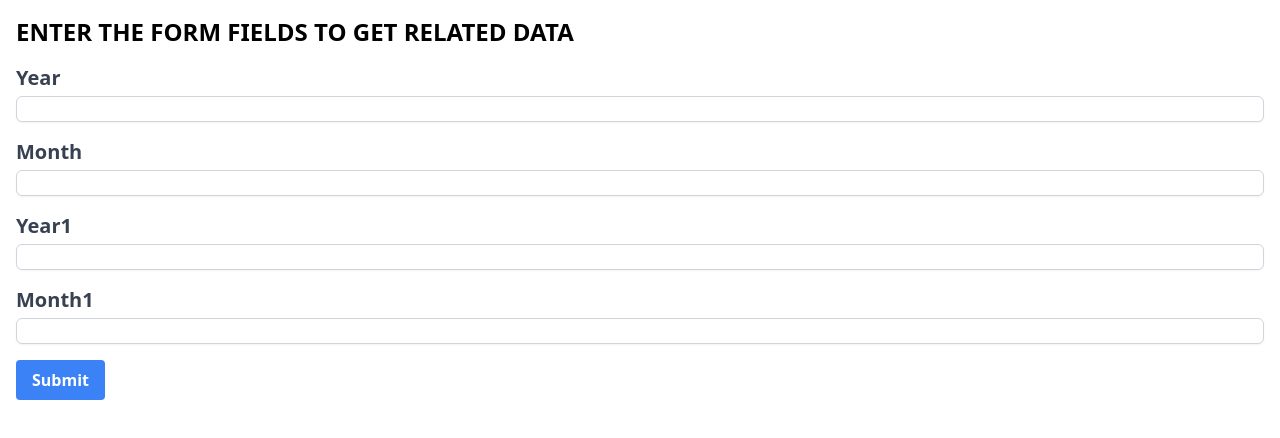
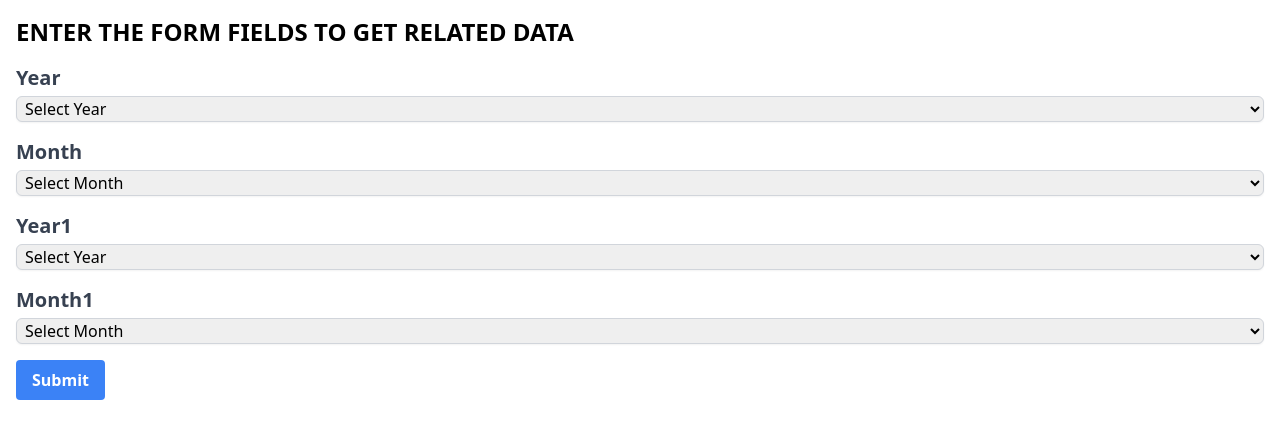
Before and after one commit to Ashar-riaz/Table_frontend, a React (Vite) app: page / in a window 1280 px wide. Shown: the top 438 px of the page. Built offline with nearby package versions, Linux system fonts and the light colour scheme.

Commit message:
dropdown added

```diff
--- a/src/components/InputForm.jsx
+++ b/src/components/InputForm.jsx
@@ -1,3 +1,74 @@
+// import React, { useState } from 'react';
+
+// const InputForm = ({ onSubmit }) => {
+//   const [year, setYear] = useState('');
+//   const [month, setMonth] = useState('');
+//   const [year1, setYear1] = useState('');
+//   const [month1, setMonth1] = useState('');
+
+//   const handleSubmit = (e) => {
+//     e.preventDefault();
+//     onSubmit({ year, month, year1, month1 });
+//   };
+
+//   return (
+//     <form onSubmit={handleSubmit} className="space-y-4">
+//       <div>
+//         <label htmlFor="year" className="block text-gray-700 text-xl font-semibold">Year</label>
+//         <input
+//           type="text"
+//           id="year"
+//           value={year}
+//           onChange={(e) => setYear(e.target.value)}
+//           className="mt-1 block w-full border-[1px] border-gray-300 rounded-md shadow-sm pl-1"
+//           required
+//         />
+//       </div>
+//       <div>
+//         <label htmlFor="month" className="block text-gray-700 text-xl font-semibold">Month</label>
+//         <input
+//           type="text"
+//           id="month"
+//           value={month}
+//           onChange={(e) => setMonth(e.target.value)}
+//           className="mt-1 block w-full border-[1px] border-gray-300 rounded-md shadow-sm pl-1"
+//           required
+//         />
+//       </div>
+//       <div>
+//         <label htmlFor="year1" className="block text-gray-700 text-xl font-semibold">Year1</label>
+//         <input
+//           type="text"
+//           id="year1"
+//           value={year1}
+//           onChange={(e) => setYear1(e.target.value)}
+//           className="mt-1 block w-full border-[1px] border-gray-300 rounded-md shadow-sm pl-1"
+//           required
+//         />
+//       </div>
+//       <div>
+//         <label htmlFor="month1" className="block text-gray-700 text-xl font-semibold">Month1</label>
+//         <input
+//           type="text"
+//           id="month1"
+//           value={month1}
+//           onChange={(e) => setMonth1(e.target.value)}
+//           className="mt-1 block w-full border-[1px] border-gray-300 rounded-md shadow-sm pl-1"
+//           required
+//         />
+//       </div>
+//       <button
+//         type="submit"
+//         className="bg-blue-500 hover:bg-blue-700 text-white font-semibold py-2 px-4 rounded"
+//       >
+//         Submit
+//       </button>
+//     </form>
+//   );
+// };
+
+// export default InputForm;
+
 import React, { useState } from 'react';
 
 const InputForm = ({ onSubmit }) => {
@@ -5,6 +76,12 @@ const InputForm = ({ onSubmit }) => {
   const [month, setMonth] = useState('');
   const [year1, setYear1] = useState('');
   const [month1, setMonth1] = useState('');
+
+    const years = Array.from({ length: 11 }, (_, i) => 2020 + i);
+    const months = [
+    'January', 'February', 'March', 'April', 'May', 'June',
+    'July', 'August', 'September', 'October', 'November', 'December'
+  ];
 
   const handleSubmit = (e) => {
     e.preventDefault();
@@ -15,47 +92,63 @@ const InputForm = ({ onSubmit }) => {
     <form onSubmit={handleSubmit} className="space-y-4">
       <div>
         <label htmlFor="year" className="block text-gray-700 text-xl font-semibold">Year</label>
-        <input
-          type="text"
+        <select
           id="year"
           value={year}
           onChange={(e) => setYear(e.target.value)}
           className="mt-1 block w-full border-[1px] border-gray-300 rounded-md shadow-sm pl-1"
           required
-        />
+        >
+          <option value="" disabled>Select Year</option>
+          {years.map(y => (
+            <option key={y} value={y}>{y}</option>
+          ))}
+        </select>
       </div>
       <div>
         <label htmlFor="month" className="block text-gray-700 text-xl font-semibold">Month</label>
-        <input
-          type="text"
+        <select
           id="month"
           value={month}
           onChange={(e) => setMonth(e.target.value)}
           className="mt-1 block w-full border-[1px] border-gray-300 rounded-md shadow-sm pl-1"
           required
-        />
+        >
+          <option value="" disabled>Select Month</option>
+          {months.map((month, index) => (
+            <option key={index} value={month}>{month}</option>
+          ))}
+        </select>
       </div>
       <div>
         <label htmlFor="year1" className="block text-gray-700 text-xl font-semibold">Year1</label>
-        <input
-          type="text"
+        <select
           id="year1"
           value={year1}
           onChange={(e) => setYear1(e.target.value)}
           className="mt-1 block w-full border-[1px] border-gray-300 rounded-md shadow-sm pl-1"
           required
-        />
+        >
+          <option value="" disabled>Select Year</option>
+          {years.map(y => (
+            <option key={y} value={y}>{y}</option>
+          ))}
+        </select>
       </div>
       <div>
         <label htmlFor="month1" className="block text-gray-700 text-xl font-semibold">Month1</label>
-        <input
-          type="text"
+        <select
           id="month1"
           value={month1}
           onChange={(e) => setMonth1(e.target.value)}
           className="mt-1 block w-full border-[1px] border-gray-300 rounded-md shadow-sm pl-1"
           required
-        />
+        >
+          <option value="" disabled>Select Month</option>
+          {months.map((month1, index) => (
+            <option key={index} value={month1}>{month1}</option>
+          ))}
+        </select>
       </div>
       <button
         type="submit"
--- a/src/pages/HomePage.jsx
+++ b/src/pages/HomePage.jsx
@@ -10,7 +10,7 @@ const HomePage = () => {
   const handleFormSubmit = async ({ year, month, year1, month1 }) => {
     try {
       // Make the API call with form data
-      const response = await axios.post('https://a1f0-116-90-119-33.ngrok-free.app/generate-report', {
+      const response = await axios.post('https://d063-39-46-213-12.ngrok-free.app/generate-report', {
         year:year,
         month:month,
         year1:year1,
@@ -26,21 +26,6 @@ const HomePage = () => {
       console.error('Error fetching data:', error);
     }
   };
-
-  // const handleFormSubmit = ({ year, month, year1, month1 }) => {
-  //   // Create dummy data with 49 fields
-  //   const dummyData = Array.from({ length: 20 }, () => {
-  //     const obj = {};
-  //     for (let i = 1; i <= 49; i++) {
-  //       obj[`field${i}`] = `Data ${i}`;
-  //     }
-  //     return obj;
-  //   });
-
-  //   setData(dummyData);
-  //   setFormSubmitted(true);
-  // };
-
 
   const handleToggle = () => {
     setFormSubmitted(prevState => !prevState);
```
